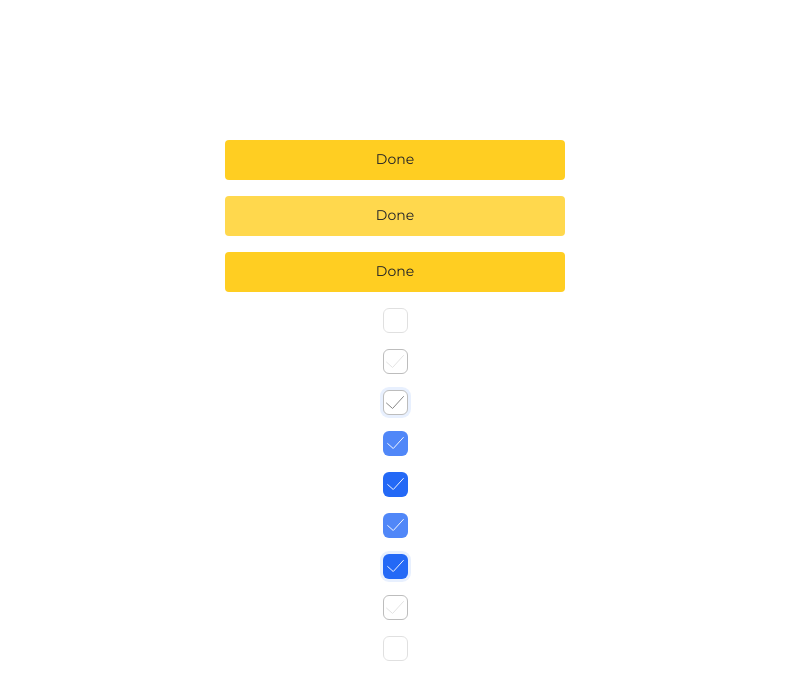
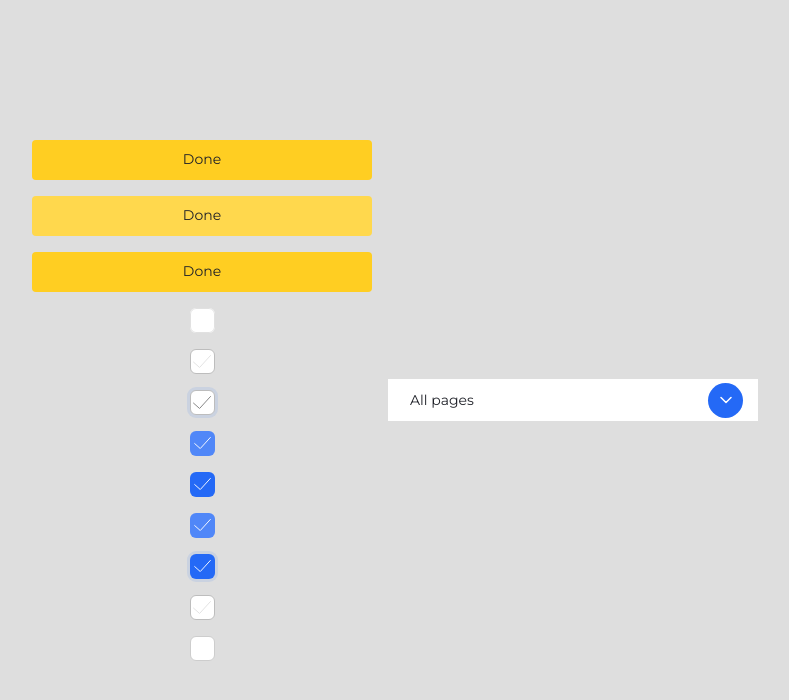
Before and after one commit to aritradhabal/Test1, a React (Vite) app: page / in a window 1280 px wide. Shown: the top 700 px of the page, without its empty margins (245-1034 px from the left). Built offline with nearby package versions, Linux system fonts and the light colour scheme.

Commit message:
Update App component layout to include HomeDefault and adjust styling; enhance Desktop components with improved structure and visual elements.

```diff
--- a/src/App.tsx
+++ b/src/App.tsx
@@ -14,13 +14,17 @@ import {
   DesktopVariant8,
   DesktopVariant10,
 } from "./components/Desktop";
+import { HomeDefault } from "./components/Home";
 
 function App() {
   return (
-    <div className="bg-white w-full h-screen flex gap-4 justify-center items-center flex-col">
+    <div className="bg-[#DEDEDE] w-full h-screen flex gap-4 justify-center items-center flex-row">
+      <div className="flex flex-col gap-4 justify-center items-center">
+        {/* Buttons */}
         <ButtonDefault />
         <ButtonVariant2 />
         <ButtonVariant3 />
+        {/* Desktop */}
         <DesktopDefault />
         <DesktopVariant2 />
         <DesktopVariant9 />
@@ -31,6 +35,11 @@ function App() {
         <DesktopVariant8 />
         <DesktopVariant10 />
       </div>
+      <div className="flex flex-col gap-4 justify-center items-center">
+        {/* Home */}
+        <HomeDefault />
+      </div>
+    </div>
   );
 }
 
--- a/src/components/Desktop.tsx
+++ b/src/components/Desktop.tsx
@@ -6,11 +6,26 @@ export const DesktopDefault = () => {
         width: 25,
         height: 25,
         backgroundColor: "#FFFFFF",
-        border: "1px solid #CDCDCD",
         borderRadius: 6,
-        opacity: 0.6,
+        position: "relative",
+        overflow: "hidden",
       }}
-    />
+    >
+      <div
+        aria-hidden
+        style={{
+          position: "absolute",
+          left: 0,
+          right: 0,
+          top: 0,
+          bottom: 0,
+          border: "1px solid #CDCDCD",
+          borderRadius: 6,
+          opacity: 0.6,
+          pointerEvents: "none",
+        }}
+      />
+    </div>
   );
 };
 export const DesktopVariant2 = () => {
@@ -246,12 +261,12 @@ export const DesktopVariant10 = () => {
     <div
       style={{
         boxSizing: "border-box",
+        position: "relative",
         width: 25,
         height: 25,
         backgroundColor: "#FFFFFF",
-        border: "1px solid #CDCDCD",
+        border: "1px solid rgba(205,205,205,1)",
         borderRadius: 6,
-        opacity: 0.6,
       }}
     />
   );
--- a/src/components/Home.tsx
+++ b/src/components/Home.tsx
@@ -1 +1,57 @@
-export const HomeDefault = () => {};
+export const HomeDefault = () => {
+  return (
+    <div
+      style={{
+        display: "flex",
+        justifyContent: "space-between",
+        alignItems: "center",
+        gap: 5,
+        padding: "8px 15px 8px 22px",
+        width: 370,
+        height: 42,
+        backgroundColor: "#FFFFFF",
+      }}
+    >
+      <span
+        style={{
+          color: "#1F2128",
+          fontFamily: "Montserrat, ui-sans-serif, system-ui",
+          fontWeight: 400,
+          fontSize: 14,
+          lineHeight: "130%",
+        }}
+      >
+        All pages
+      </span>
+      <div
+        style={{
+          width: 35,
+          height: 35,
+          borderRadius: 9999,
+          backgroundColor: "#2469F6",
+          position: "relative",
+          display: "flex",
+          alignItems: "center",
+          justifyContent: "center",
+        }}
+        aria-hidden
+      >
+        <svg
+          width="12"
+          height="8"
+          viewBox="0 0 12 8"
+          fill="none"
+          xmlns="http://www.w3.org/2000/svg"
+        >
+          <path
+            d="M1 1.5L6 6.5L11 1.5"
+            stroke="#FFFFFF"
+            strokeWidth={1.5}
+            strokeLinecap="round"
+            strokeLinejoin="round"
+          />
+        </svg>
+      </div>
+    </div>
+  );
+};
```
Lines whose indentation alone changed are shown as unchanged.
